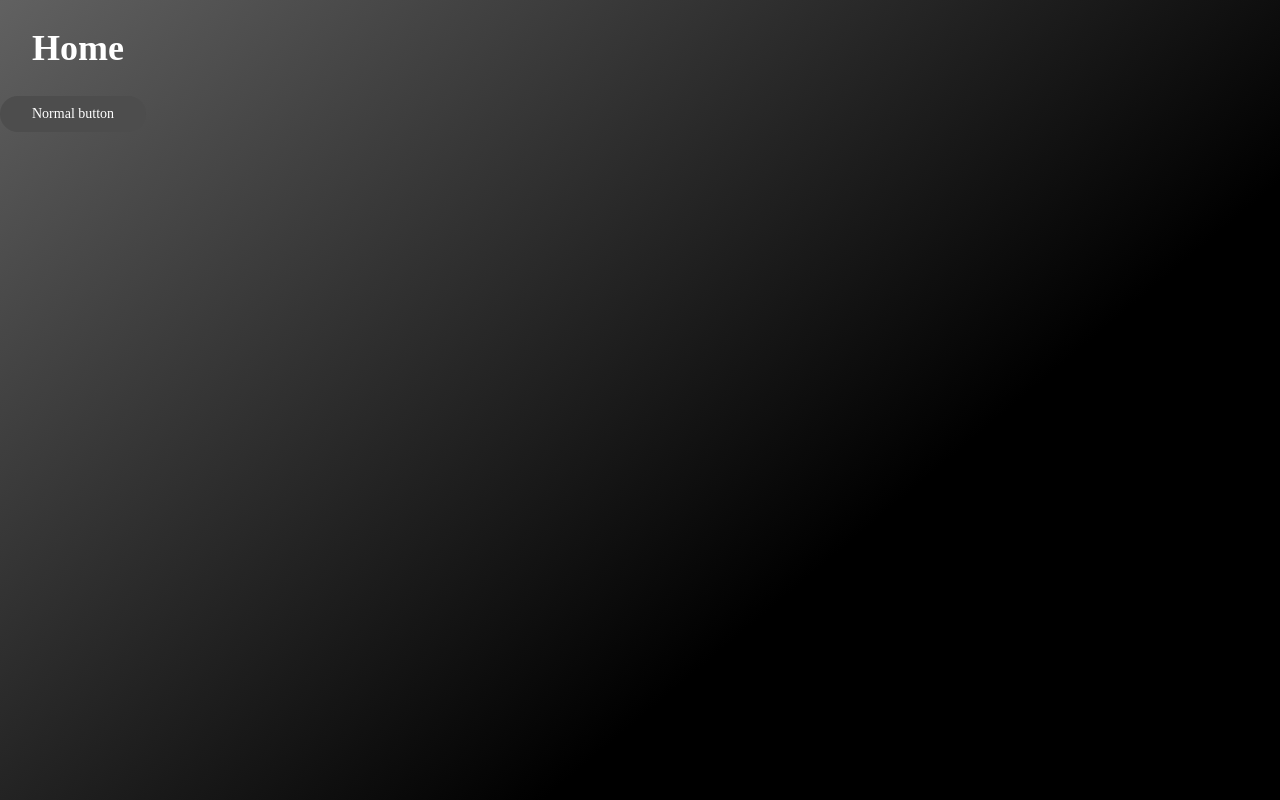
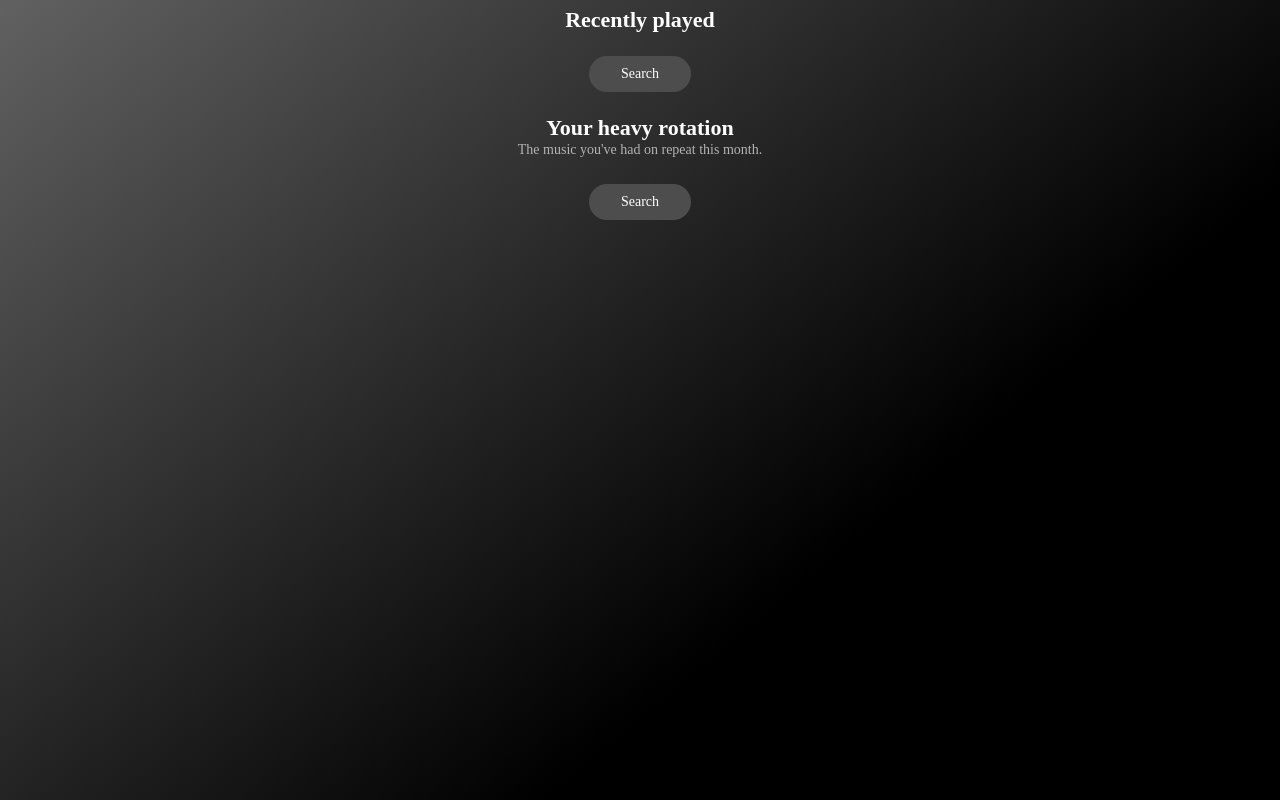
Before and after one commit to weslleyaraujo/spotify-framer-motion, a React (Create React App) app: page / in a window 1280 px wide. Built offline with nearby package versions, Linux system fonts and the light colour scheme.

Commit message:
feat(Section): Create component

```diff
--- /dev/null
+++ b/src/components/molecules/Section/Section.tsx
@@ -0,0 +1,58 @@
+/** @jsx jsx */
+import { jsx } from "@emotion/core";
+import { View } from "../../atoms/View/View";
+import { TextLine } from "../../atoms/TextLine/TextLine";
+import { Fragment } from "react";
+
+interface Props
+  extends Pick<
+    React.ComponentProps<typeof View>,
+    "padding" | "justify" | "align"
+  > {
+  title: string;
+  children: React.ReactNode;
+  subtitle?: string;
+  head: Pick<
+    React.ComponentProps<typeof View>,
+    "padding" | "justify" | "align"
+  >;
+}
+
+interface DefaultProps
+  extends Required<Pick<Props, "head" | "padding" | "justify" | "align">> {}
+
+function Section({
+  title,
+  children,
+  subtitle,
+  padding,
+  justify,
+  head
+}: Props & DefaultProps) {
+  return (
+    <Fragment>
+      <View {...head} direction="column">
+        <TextLine text={title} color="white" type="heading" />
+        {subtitle && <TextLine text={subtitle} color="complementaryDarkest" />}
+      </View>
+      <View justify={justify} padding={padding}>
+        {children}
+      </View>
+    </Fragment>
+  );
+}
+
+const defaultProps: DefaultProps = {
+  justify: "center",
+  align: "center",
+  padding: "medium",
+  head: {
+    align: "center",
+    justify: "center",
+    padding: ["small", "medium"]
+  }
+};
+
+Section.defaultProps = defaultProps;
+
+export { Section };
--- a/src/screens/Home.tsx
+++ b/src/screens/Home.tsx
@@ -1,10 +1,9 @@
 import React, { HTMLProps } from "react";
-import { TextLine } from "../components/atoms/TextLine/TextLine";
-import { View } from "../components/atoms/View/View";
 import { RouteComponentProps, navigate } from "@reach/router";
 import { Button } from "../components/molecules/Button/Button";
 import { SITEMAP } from "../site-map";
 import { useBodyBackground } from "../hooks/useBodyBackground";
+import { Section } from "../components/molecules/Section/Section";
 
 interface Props {}
 
@@ -12,13 +11,11 @@ function Home(props: Props & RouteComponentProps) {
   useBodyBackground();
   return (
     <>
-      <View padding="large">
-        <TextLine type="display" text="Home" color="white" />
-      </View>
+      <Section title="Recently played">
         <Button<HTMLProps<HTMLButtonElement>>
           rounded
           display="inline"
-        label="Normal button"
+          label="Search"
           action={{
             as: "button",
             onClick: e => {
@@ -27,6 +24,24 @@ function Home(props: Props & RouteComponentProps) {
             }
           }}
         />
+      </Section>
+      <Section
+        title="Your heavy rotation"
+        subtitle="The music you've had on repeat this month."
+      >
+        <Button<HTMLProps<HTMLButtonElement>>
+          rounded
+          display="inline"
+          label="Search"
+          action={{
+            as: "button",
+            onClick: e => {
+              e.preventDefault();
+              navigate(SITEMAP.SEARCH);
+            }
+          }}
+        />
+      </Section>
     </>
   );
 }
--- a/src/screens/ThemeExplorer.tsx
+++ b/src/screens/ThemeExplorer.tsx
@@ -54,7 +54,7 @@ function ThemeExplorer(props: Props & RouteComponentProps) {
         {Object.keys(theme.colors).map(key => (
           <View
             key={key}
-            padding="medium"
+            padding="largest"
             style={{
               backgroundColor: theme.colors[key as keyof typeof theme.colors]
             }}
@@ -73,11 +73,11 @@ const Section: React.FunctionComponent<{ title: string }> = function Section({
 }) {
   return (
     <View padding="large">
-      <View margin={["none", "none", "medium", "none"]}>
+      <View margin={["none", "none", "large", "none"]}>
         <TextLine text={title} type="display" color="white" />
       </View>
       {React.Children.map(children, item => (
-        <View margin={["medium", "none"]}>{item}</View>
+        <View margin={["large", "none"]}>{item}</View>
       ))}
     </View>
   );
```
Lines whose indentation alone changed are shown as unchanged.
